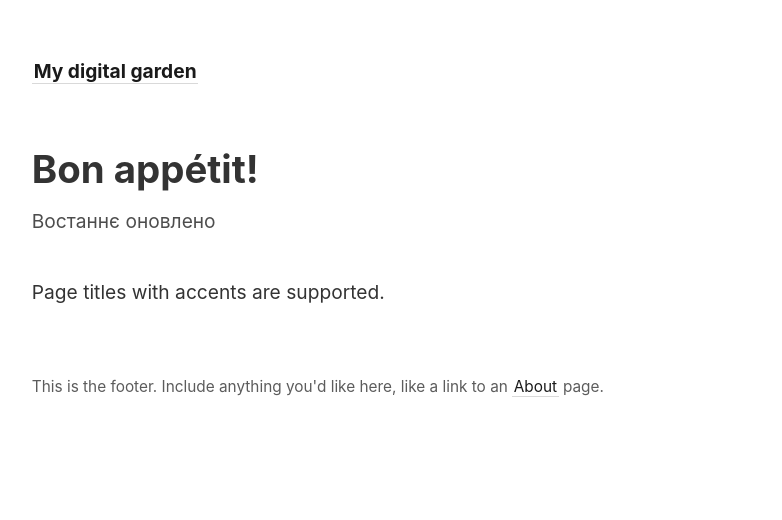
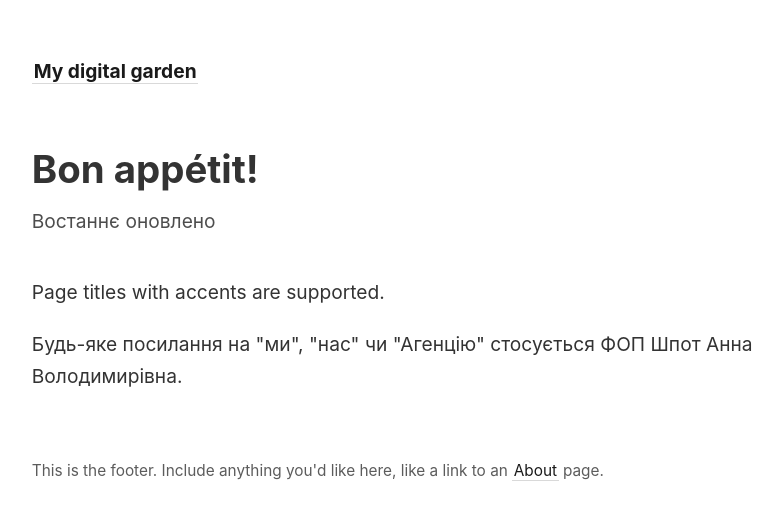
Before and after one commit to ivanchopyk/turbotlyva.agency, a Jekyll site: the page built from _notes/accents.md, in a window 1280 px wide. Shown: the top 520 px of the page, without its empty margins (45-827 px from the left). Built offline with Jekyll 4.4.1, drawn with Linux system fonts in a browser that asks for light colours.

Commit message:
font size coolour

```diff
--- a/_layouts/note.html
+++ b/_layouts/note.html
@@ -14,6 +14,8 @@
   <div id="notes-entry-container">
     <content>
       {{ content }}
+
+      <p style="font-size: 8;" "colour: #bfbfbf;"> Будь-яке посилання на "ми", "нас" чи "Агенцію" стосується ФОП Шпот Анна Володимирівна.</p>
     </content>
 
   </div>
```
